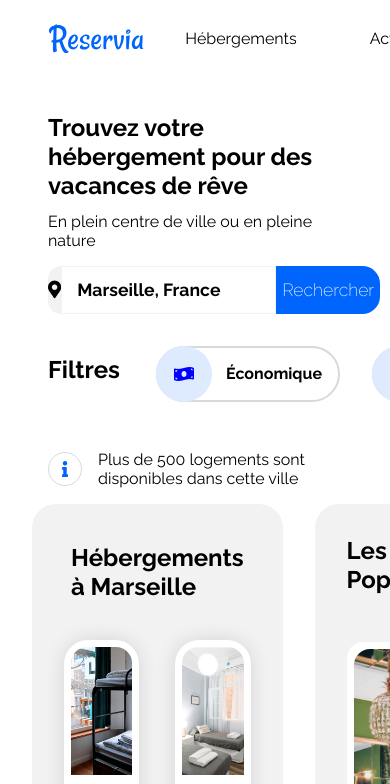
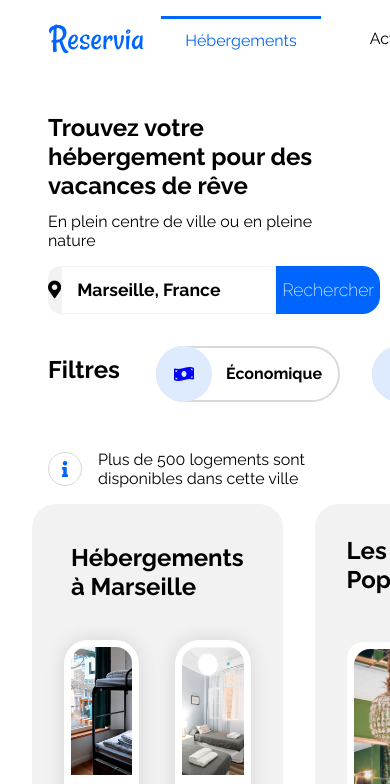
Before and after one commit to ShazadH/ShazadHoang_2_24032021, a plain HTML site: page index.html in a window 390 px wide. In both pictures the pointer is over the item "Hébergements". Shown: the top 784 px of the page. Drawn offline with Linux system fonts and the light colour scheme.

Commit message:
Add animation on anchor of navbar

```diff
--- a/css/header.css
+++ b/css/header.css
@@ -38,6 +38,11 @@ nav {
     color: #0065fc;
 }
 
+.anchor:hover {
+    border-top: solid 3px #0065fc;
+    color: #0065fc;
+}
+
 @media screen and (max-device-width: 768px) {
     /* Règles CSS pour les mobiles ici */
 
@@ -67,6 +72,7 @@ nav {
         padding-bottom: 1em;
     }
     .anchor:hover {
+        border-top: none;
         border-bottom: solid 3px #0065fc;
         color: #0065fc;
     }
```
